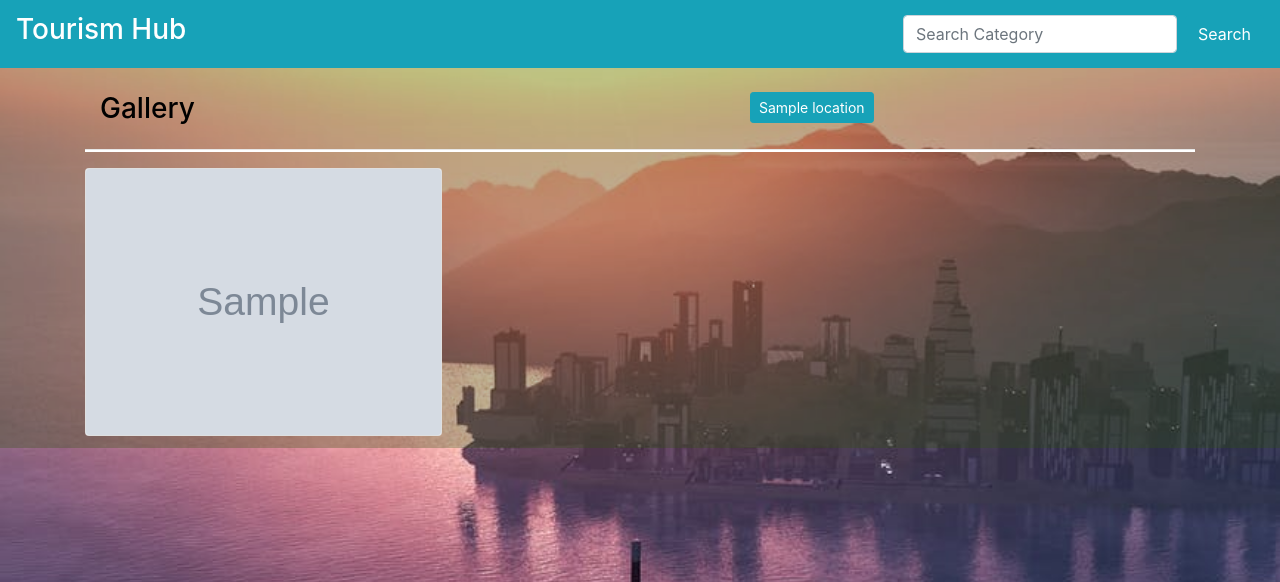
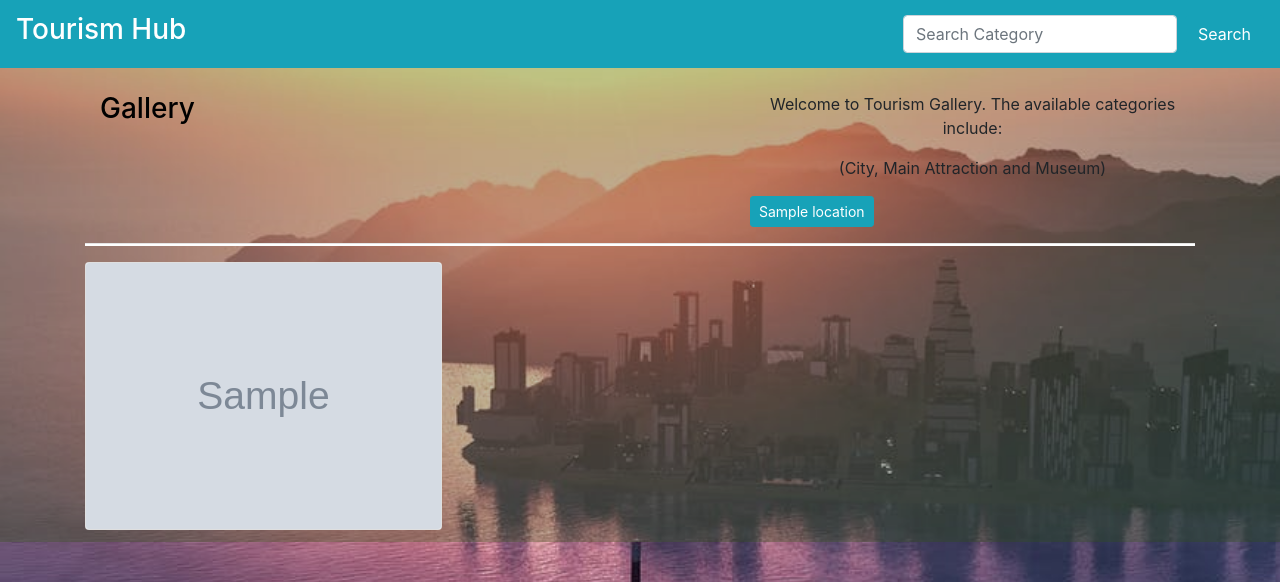
Before and after one commit to EssyMwangi/my-gallery, a Django app: template mygallery/templates/mygallery/index.html in a window 1280 px wide. Shown: the top 582 px of the page. Run offline with Django 3.2, Linux system fonts and the light colour scheme; the template is opened without the code that fills it: most values are stand-ins (such as "Sample title", 1, 10 or a date in 2020); grey boxes marked "Sample" are stand-in pictures; some libraries are stand-ins or nearby versions.

```diff
--- a/mygallery/templates/mygallery/index.html
+++ b/mygallery/templates/mygallery/index.html
@@ -14,6 +14,8 @@
             </div>
             </div>
             <div class="col-md-5">
+                <p class="text-center intro">Welcome to Tourism Gallery. The available categories include:</p>
+                <p class="text-center ar">(City, Main Attraction and Museum)</p>
             <span id="locations">
                 {% for location in locations %}
                     <a class="btn btn-info btn-sm" id="btn"
```
